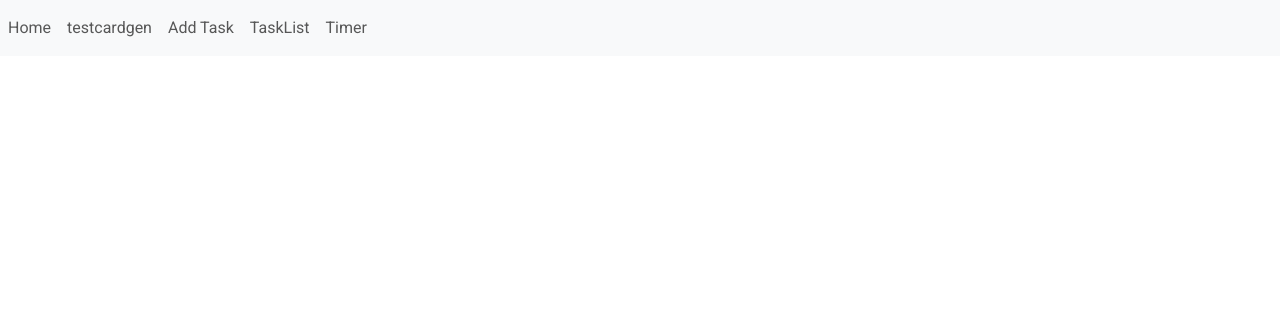
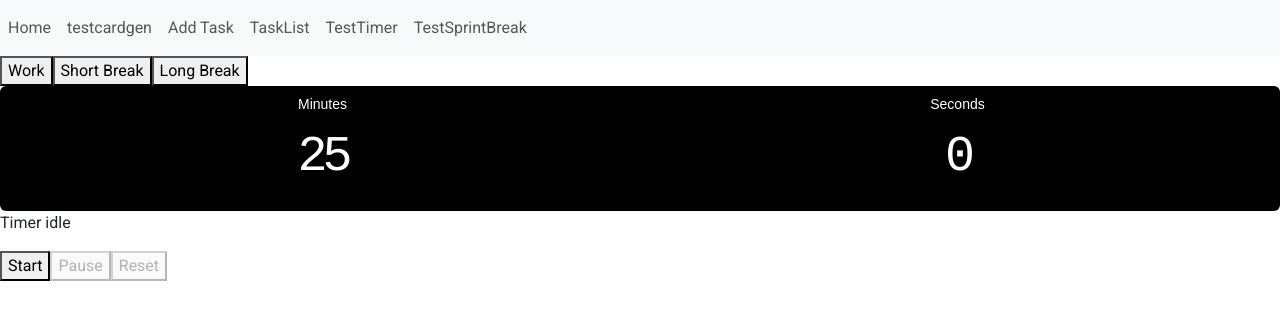
Before and after one commit to rcordova233TSLA/PomoTimerWebApp, an Angular app: page /testSprintBreak in a window 1280 px wide. Before the commit this address led to /. Shown: the top 320 px of the page. Built offline with nearby package versions, Linux system fonts and the light colour scheme.

Commit message:
create sprint-rest view and test component

```diff
--- a/src/app/app.routes.ts
+++ b/src/app/app.routes.ts
@@ -7,12 +7,14 @@ import { TaskListComponent } from './task-list/task-list.component';
 import { TimePlayerComponent } from './time-player/time-player.component';
 import { TestTimerComponent } from './test-timer/test-timer.component';
 import { DeleteTaskComponent } from './delete-task/delete-task.component';
+import { TestSprintBreakComponent } from './test-sprint-break/test-sprint-break.component';
 
 export const routes: Routes = [{path:'taskCard',component:TaskCardComponent},
     {path:'',component:MainViewComponent},
     // {path:'',component:TaskListComponent},
     {path:'testTaskList',component:TaskListComponent},
     {path:'testcardgen',component:TestCardGenComponent},
+    {path:'testSprintBreak',component:TestSprintBreakComponent},
     {path:'testTimer',component:TestTimerComponent},
     {path:'addTask',component:AddEditTaskComponent},
     {path:'editTask/:id',component:AddEditTaskComponent},
--- a/src/app/navbar/navbar.component.html
+++ b/src/app/navbar/navbar.component.html
@@ -16,7 +16,10 @@
             <a class="nav-link" routerLink="/testTaskList">TaskList</a>
         </li>
         <li class="nav-item">
-            <a class="nav-link" routerLink="/testTimer">Timer</a>
+            <a class="nav-link" routerLink="/testTimer">TestTimer</a>
+        </li>
+        <li class="nav-item">
+            <a class="nav-link" routerLink="/testSprintBreak">TestSprintBreak</a>
         </li>
     </ul>
 
--- /dev/null
+++ b/src/app/sprint-break-view/sprint-break-view.component.html
@@ -0,0 +1,6 @@
+<div>
+    <button>Work</button>
+    <button>Short Break</button>
+    <button>Long Break</button>
+    <app-time-player></app-time-player>
+</div>
--- /dev/null
+++ b/src/app/test-sprint-break/test-sprint-break.component.html
@@ -0,0 +1 @@
+<app-sprint-break-view></app-sprint-break-view>
```
Also changed, not shown: src/app/sprint-break-view/sprint-break-view.component.ts (added, +12 -0 lines), src/app/test-sprint-break/test-sprint-break.component.ts (added, +12 -0 lines), src/app/sprint-break-view/sprint-break-view.component.scss (added), src/app/test-sprint-break/test-sprint-break.component.scss (added), 2 other files (tests, documents, lock files or other folders).
